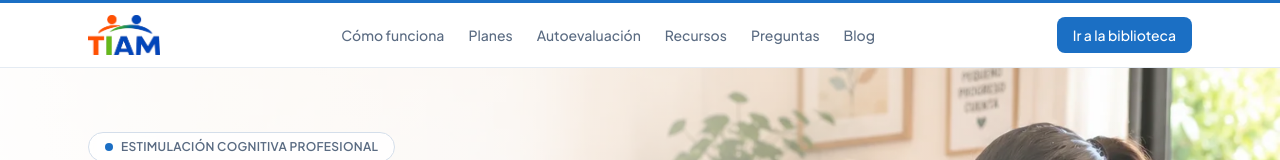
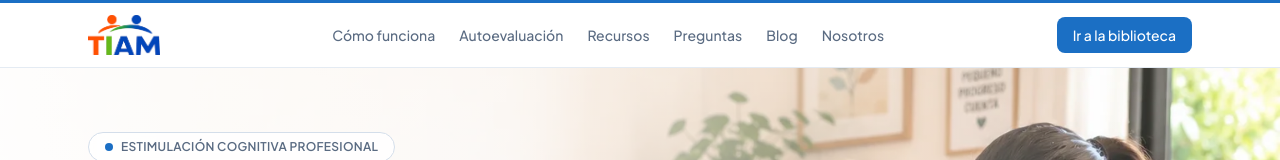
Before and after one commit to manukpo10/TIAM-frontend, a React (Vite) app: page / in a window 1280 px wide. Shown: the top 160 px of the page. Built offline with nearby package versions, Linux system fonts and the light colour scheme.

Commit message:
refactor(nav): add Nosotros link and remove Planes from public header

```diff
--- a/src/components/layout/PublicHeader.tsx
+++ b/src/components/layout/PublicHeader.tsx
@@ -21,11 +21,11 @@ interface NavLink {
 
 const NAV_LINKS: NavLink[] = [
   { label: 'Cómo funciona', href: '/demo', route: true },
-  { label: 'Planes', href: '/#planes' },
   { label: 'Autoevaluación', href: '/autoevaluacion', route: true },
   { label: 'Recursos', href: '/recursos', route: true },
   { label: 'Preguntas', href: '/preguntas-frecuentes', route: true },
   { label: 'Blog', href: '/blog', route: true },
+  { label: 'Nosotros', href: '/nosotros', route: true },
 ]
 
 export function PublicHeader() {
```
